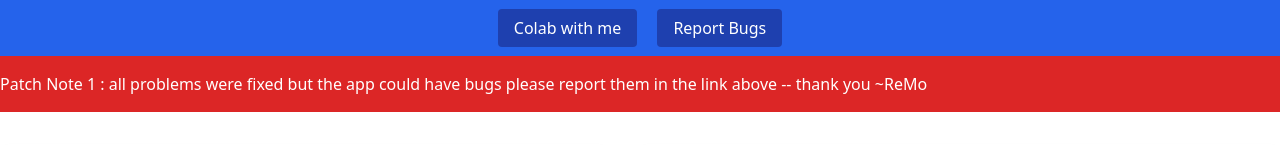
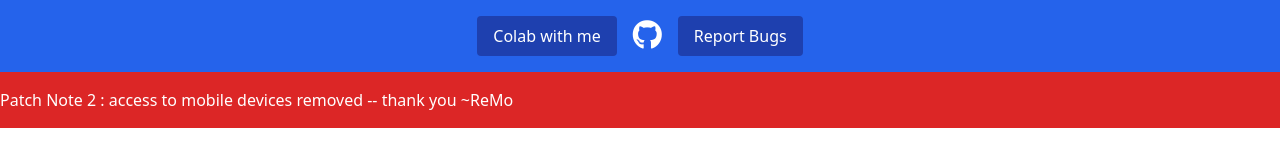
Before and after one commit to ReubenReny03/backtrack_attendence, a Flask app: page / in a window 1280 px wide. Shown: the top 145 px of the page. Run offline with Flask 3, Linux system fonts and the light colour scheme.

Commit message:
fixed the mobile and added meme, repo link

```diff
--- a/templates/index.html
+++ b/templates/index.html
@@ -5,29 +5,59 @@
     <meta name="viewport" content="width=device-width, initial-scale=1.0">
     <title>Attendance Report Generator</title>
     <link href="https://cdn.jsdelivr.net/npm/tailwindcss@2.2.19/dist/tailwind.min.css" rel="stylesheet">
+    <link href="https://cdnjs.cloudflare.com/ajax/libs/font-awesome/5.15.1/css/all.min.css" rel="stylesheet">
+
+    <script>
+        function checkDeviceWidth() {
+            if (window.innerWidth < 1024) {
+                fetch('https://api.imgflip.com/get_memes') // Example API endpoint
+                    .then(response => response.json())
+                    .then(data => {
+                        const memes = data.data.memes;
+                        const randomMeme = memes[Math.floor(Math.random() * memes.length)];
+                        document.body.innerHTML = `
+                            <div style="height: 100vh; display: flex; align-items: center; justify-content: center; flex-direction: column;">
+                                <h1>Please use a desktop device for the best experience.</h1>
+                                <img src="${randomMeme.url}" alt="Random Meme" style="margin-top: 20px; max-width: 90%; border-radius: 10px;">
+                            </div>`;
+                    })
+                    .catch(error => {
+                        console.error('Error fetching meme:', error);
+                        document.body.innerHTML = `
+                            <div style="height: 100vh; display: flex; align-items: center; justify-content: center; flex-direction: column;">
+                                <h1>Please use a desktop device for the best experience.</h1>
+                                <p>Failed to load meme.</p>
+                            </div>`;
+                    });
+            }
+        }
+    </script>
+
 </head>
-<body>
+<body onload="checkDeviceWidth()">
 
     <div class="w-full bg-blue-600 py-4">
-        <div class="container mx-auto text-center">
+        <div class="container mx-auto text-center flex justify-center items-center">
             <a href="https://forms.gle/tgz7FputKV2HUhZR6" target="_blank" class="text-white px-4 py-2 rounded bg-blue-800 hover:bg-blue-900 transition duration-300">Colab with me</a>
-            <a href="https://forms.gle/5vnsGrYcF828Zb48A" target="_blank" class="text-white px-4 py-2 rounded bg-blue-800 hover:bg-blue-900 transition duration-300 ml-4">Report Bugs</a>
+            <a href="https://github.com/ReubenReny03/backtrack_attendence" target="_blank" class="mx-4">
+                <i class="fab fa-github text-white text-3xl"></i>
+            </a>
+
+            <a href="https://forms.gle/5vnsGrYcF828Zb48A" target="_blank" class="text-white px-4 py-2 rounded bg-blue-800 hover:bg-blue-900 transition duration-300">Report Bugs</a>
         </div>
     </div>
 
+
     <div class="w-full bg-red-600 py-4">
-        <p class="text-white">Patch Note 1 : all problems were fixed but the app could have bugs please report them in the link above -- thank you ~ReMo </p>
+        <p class="text-white">Patch Note 2 : access to mobile devices removed -- thank you ~ReMo </p>
     </div>
 
     <div class="container mx-auto mt-8 flex justify-center items-start h-screen">
-        <!-- How to use this section -->
         <div class="bg-white p-8 rounded-lg shadow-md w-1-1/2 mr-4">
             <h1 class="text-2xl font-bold mb-4">How to use this</h1>
             <p>It is hard to use the first time but can really help you if you really need it.</p>
-            <iframe width="420" height="315" src="https://www.youtube.com/embed/rRaOBJoD8DY?autoplay=0&mute=0"></iframe>
+            <iframe width="780" height="420" src="https://www.youtube.com/embed/rRaOBJoD8DY?autoplay=0&mute=0"></iframe>
         </div>
-
-        <!-- Attendance Report Generator form -->
         <div class="bg-white p-8 rounded-lg shadow-md w-1/2 ml-4">
             <h1 class="text-2xl font-bold text-center mb-4">Attendance Report Generator</h1>
             <form action="/generate_pdf" method="post">
```
